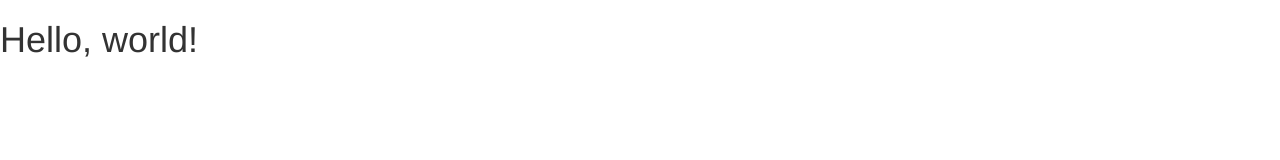
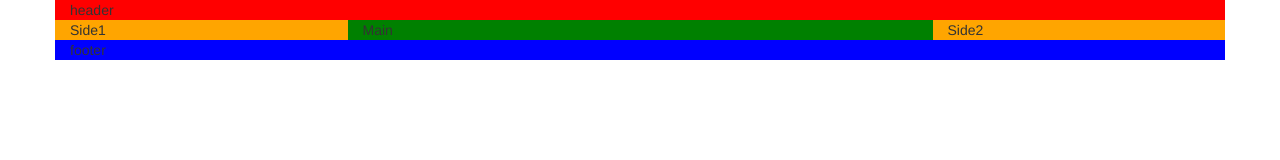
Before and after one commit to th1209/twitter_bootstrap_study, a plain HTML site: page index.html in a window 1280 px wide. Drawn offline with nearby package versions, Linux system fonts and the light colour scheme.

Commit message:
Gridシステムとcontainerクラス

```diff
--- a/index.html
+++ b/index.html
@@ -7,8 +7,26 @@
     <title>Bootstrap 101 Template</title>
     <link href="css/bootstrap.min.css" rel="stylesheet">
   </head>
+
   <body>
-    <h1>Hello, world!</h1>
+
+    <!--containerクラスを付けると、中央揃えのレイアウトにしてくれる。-->
+    <div id="header" class="container" style="background:red;">header</div>
+
+    <div class="container">
+        <!--Gridシステム。横の数字が合計12になるようにレイアウトする。-->
+        <!--Gridシステムを使うには、rowクラスで囲む。-->
+        <div class="row">
+            <div class="col-sm-3" style="background:orange;">Side1</div>
+            <div class="col-sm-6" style="background:green;">Main</div>
+            <div class="col-sm-3" style="background:orange;">Side2</div>
+        </div>
+    </div>
+
+    <div id="footer" class="container" style="background:blue;">footer</div>
+
+
+
     <script src="http://ajax.googleapis.com/ajax/libs/jquery/1.12.4/jquery.min.js"></script>
     <script src="js/bootstrap.min.js"></script>
   </body>
```
